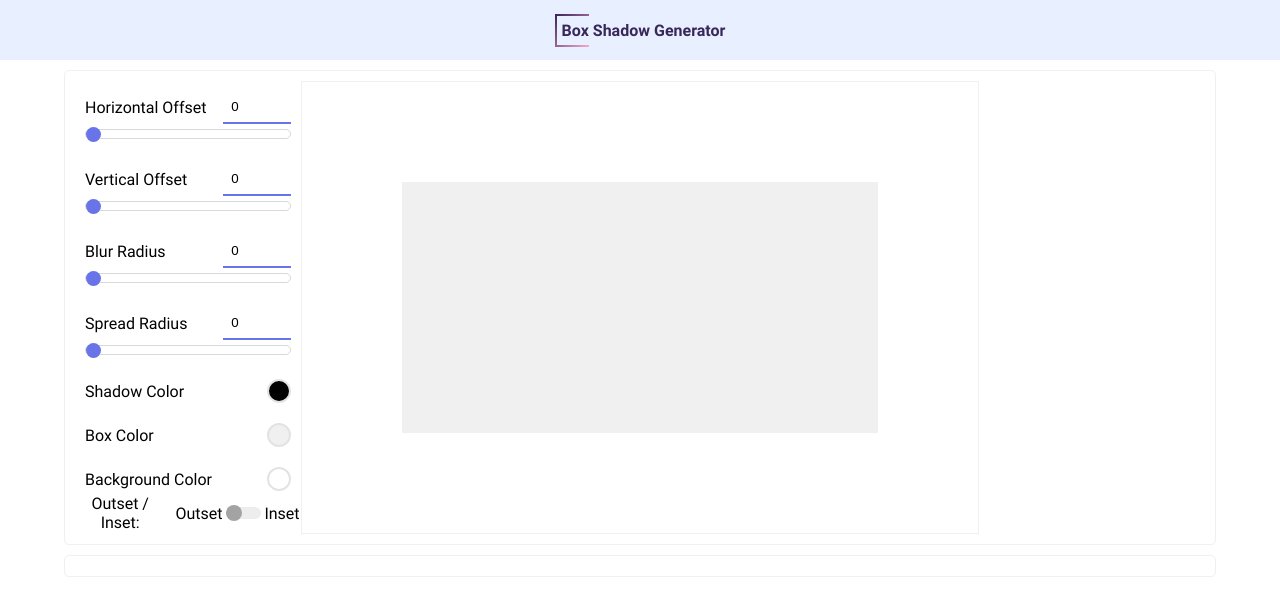
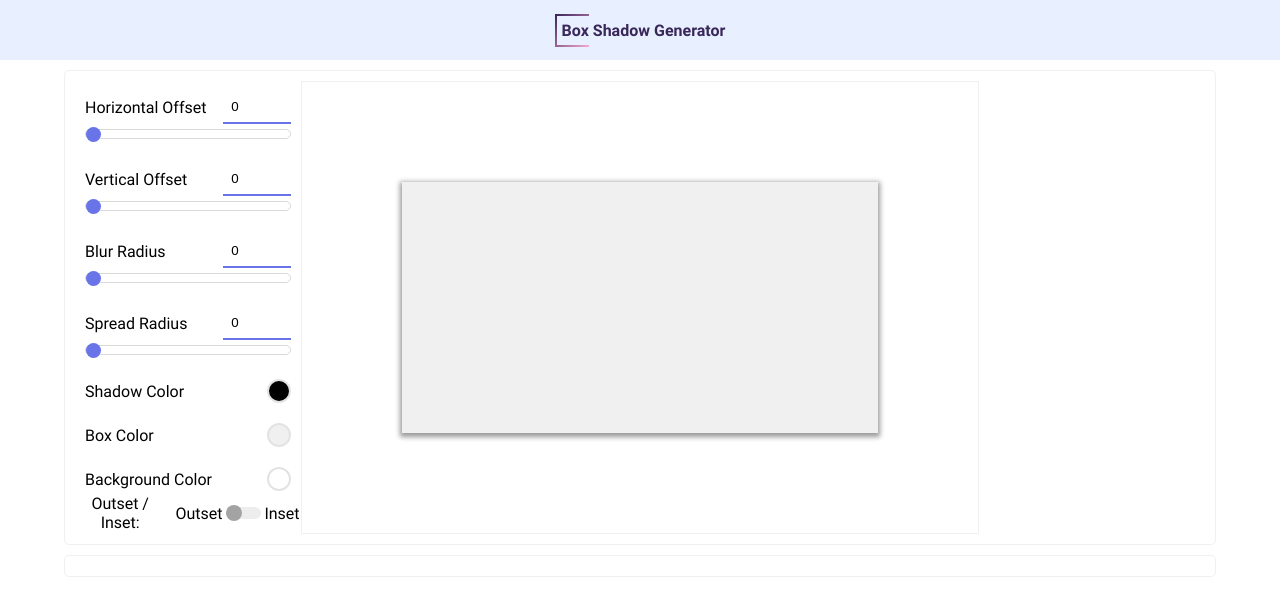
Before and after one commit to MaximeEsnol/BoxShadowGenerator, a React (Create React App) app: page / in a window 1280 px wide. Shown: the top 616 px of the page. Built offline with nearby package versions, Linux system fonts and the light colour scheme.

Commit message:
Add defaults for box properties

```diff
--- a/src/components/HomeScreen.js
+++ b/src/components/HomeScreen.js
@@ -9,7 +9,10 @@ import css from './../css/homescreen.css';
 class HomeScreen extends Component {
 
     state = {
-        boxShadow: "0px 2px 5px 2px #00000059;"
+        boxShadow: "0px 2px 5px 2px rgba(0, 0, 0, 0.40)",
+        backgroundColor: "rgba(255, 255, 255, 1)",
+        boxColor: "rgba(240, 240, 240, 1)",
+        boxSize: 100
     }
 
     handleShadowValues = values => {
@@ -22,9 +25,12 @@ class HomeScreen extends Component {
         boxShadow += values.spreadRadius + "px ";
         boxShadow += values.color;
 
-        console.log(boxShadow);
-
-        this.setState({boxShadow: boxShadow});
+        this.setState({
+            boxShadow: boxShadow,
+            backgroundColor: values.backgroundColor,
+            boxColor: values.boxColor,
+            boxSize: values.boxSize
+        });
     }
 
     render() {
@@ -33,7 +39,10 @@ class HomeScreen extends Component {
                 <Header/>
                 <Content>
                     <Sliders onChangeValues={this.handleShadowValues.bind(this)} />
-                    <Box boxShadow={this.state.boxShadow}/>
+                    <Box backgroundColor={this.state.backgroundColor}
+                    boxColor={this.state.boxColor}
+                    boxShadow={this.state.boxShadow}
+                    boxSize={this.state.boxSize}/>
                 </Content>
                 <Content>
                     <Code/>
```
